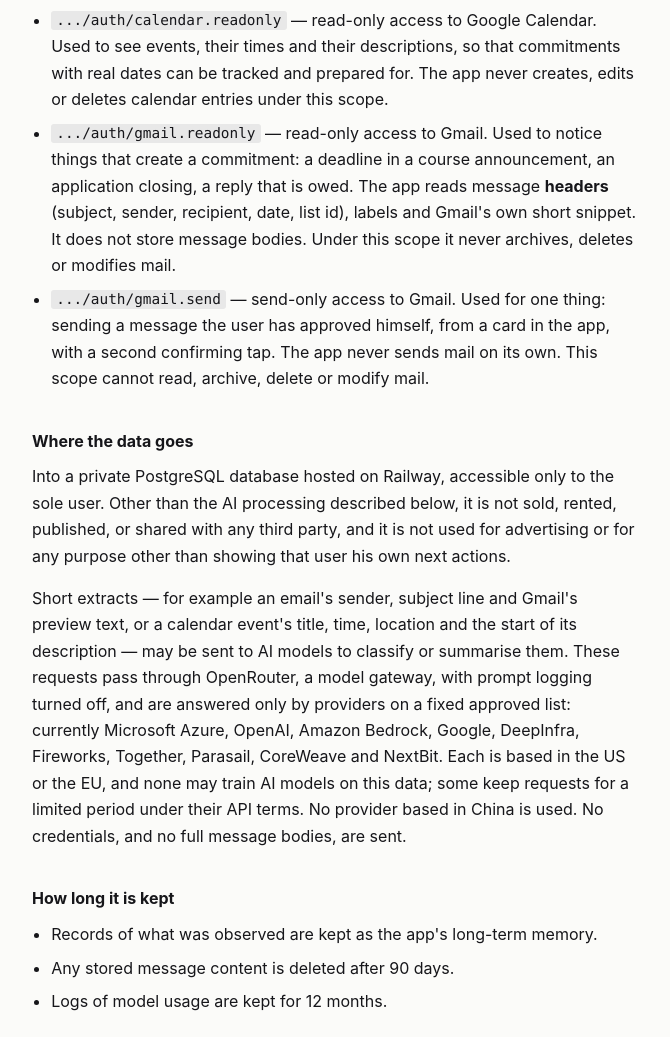
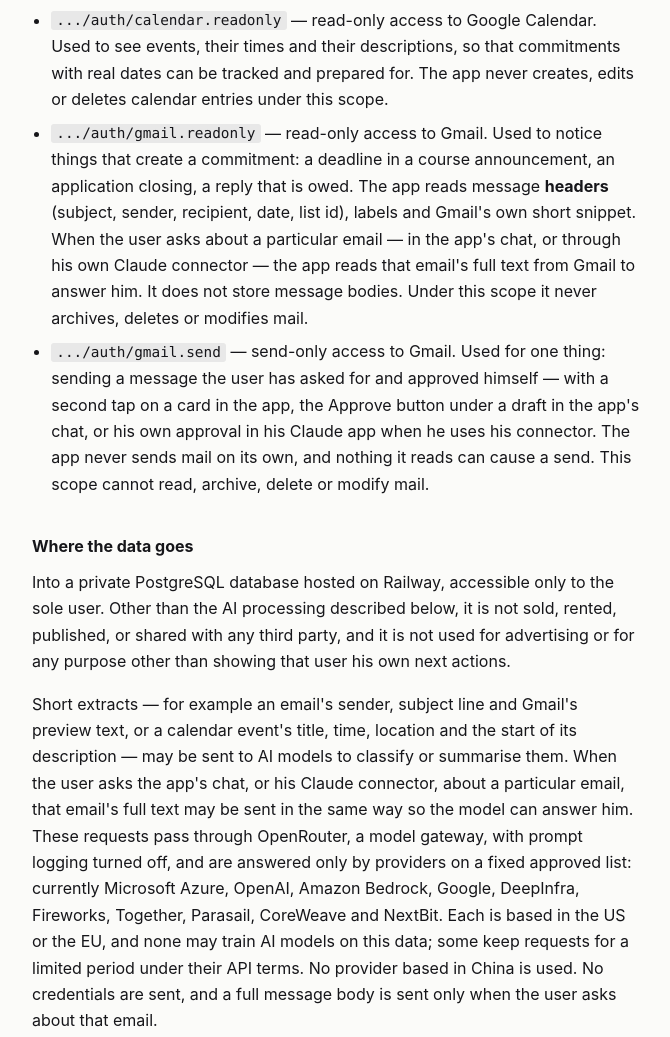
Before and after one commit to Civic454/life-os-engine-about, a plain HTML site: page privacy.html in a window 1280 px wide. Shown: the part 345-1382 px from the top of the page, without its empty margins (304-974 px from the left). Drawn offline with Linux system fonts and the light colour scheme.

Commit message:
Privacy policy: whole emails read when asked, and sends only on Mason's own approval (chat and connector)

```diff
--- a/privacy.html
+++ b/privacy.html
@@ -28,7 +28,7 @@
 <body>
 <main>
   <h1>Privacy policy</h1>
-  <p class="sub">Life OS engine · updated 17 September 2026</p>
+  <p class="sub">Life OS engine · updated 18 September 2026</p>
 
   <p>
     The Life OS engine is a single-user personal tool run by
@@ -50,14 +50,18 @@
       Used to notice things that create a commitment: a deadline in a course announcement,
       an application closing, a reply that is owed. The app reads message
       <strong>headers</strong> (subject, sender, recipient, date, list id), labels and
-      Gmail's own short snippet. It does not store message bodies. Under this scope it
+      Gmail's own short snippet. When the user asks about a particular email — in the
+      app's chat, or through his own Claude connector — the app reads that email's full
+      text from Gmail to answer him. It does not store message bodies. Under this scope it
       never archives, deletes or modifies mail.
     </li>
     <li>
       <code>.../auth/gmail.send</code> — send-only access to Gmail.
-      Used for one thing: sending a message the user has approved himself, from a card in
-      the app, with a second confirming tap. The app never sends mail on its own. This
-      scope cannot read, archive, delete or modify mail.
+      Used for one thing: sending a message the user has asked for and approved himself —
+      with a second tap on a card in the app, the Approve button under a draft in the app's
+      chat, or his own approval in his Claude app when he uses his connector. The app never
+      sends mail on its own, and nothing it reads can cause a send. This scope cannot read,
+      archive, delete or modify mail.
     </li>
   </ul>
 
@@ -71,13 +75,16 @@
   <p>
     Short extracts — for example an email's sender, subject line and Gmail's preview text,
     or a calendar event's title, time, location and the start of its description — may be
-    sent to AI models to classify or summarise them. These requests pass through
+    sent to AI models to classify or summarise them. When the user asks the app's chat, or
+    his Claude connector, about a particular email, that email's full text may be sent in
+    the same way so the model can answer him. These requests pass through
     OpenRouter, a model gateway, with prompt logging turned off, and are answered only by
     providers on a fixed approved list: currently Microsoft Azure, OpenAI, Amazon Bedrock,
     Google, DeepInfra, Fireworks, Together, Parasail, CoreWeave and NextBit. Each is based
     in the US or the EU, and none may train AI models on this data; some keep requests for
     a limited period under their API terms. No provider based in China is used. No
-    credentials, and no full message bodies, are sent.
+    credentials are sent, and a full message body is sent only when the user asks about
+    that email.
   </p>
 
   <h2>How long it is kept</h2>
```
